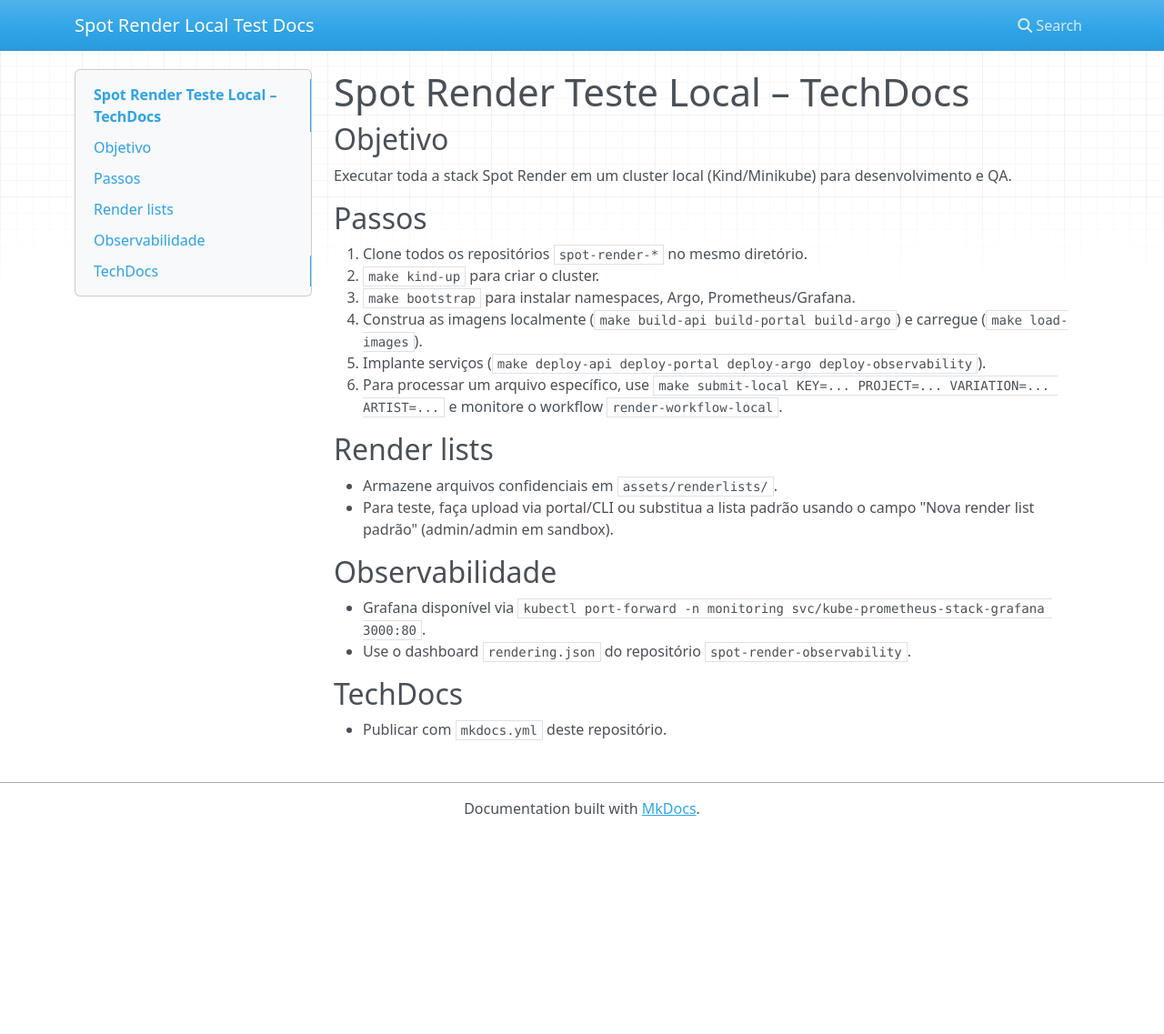
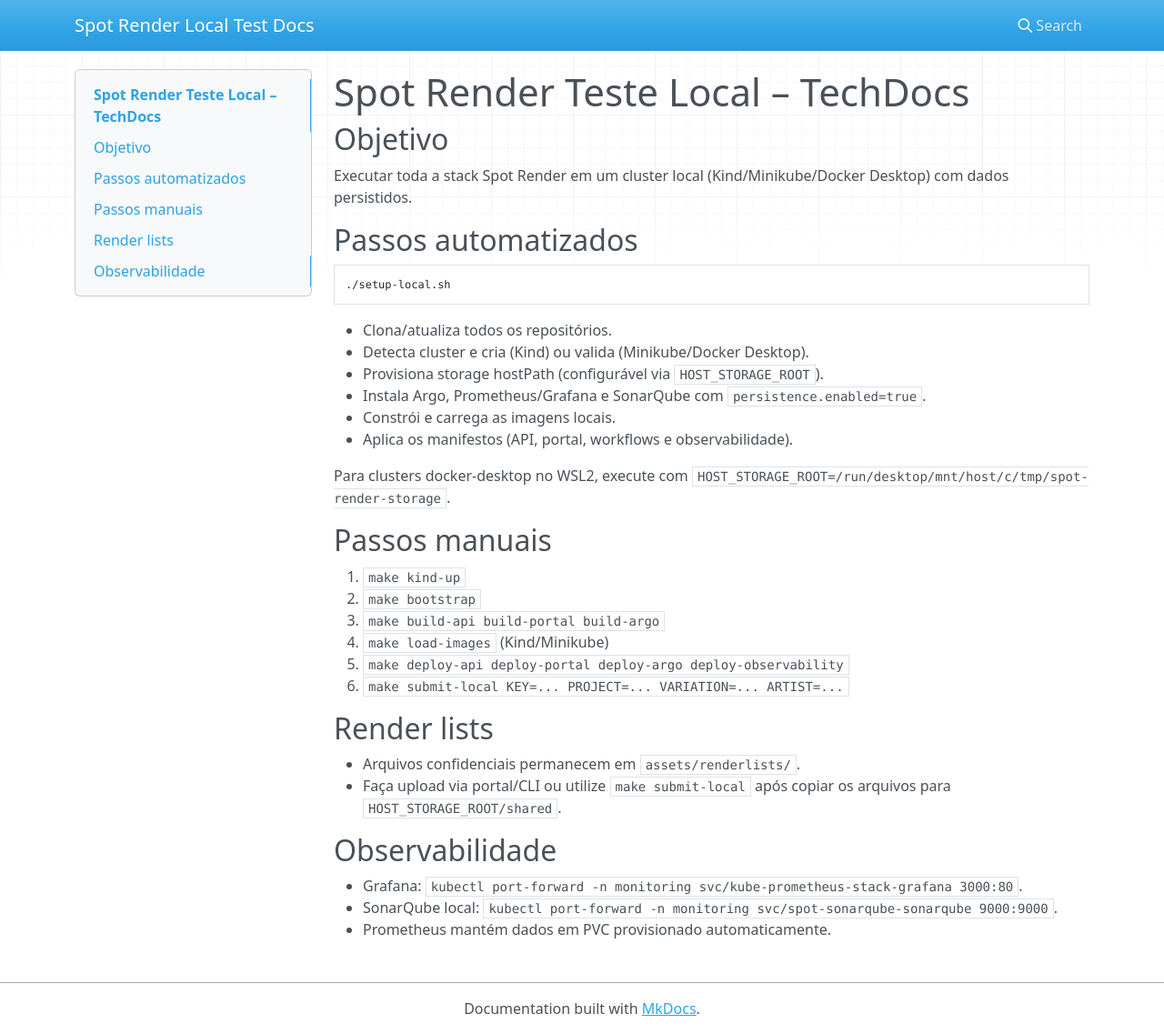
Before and after one commit to raafa001/spot-render-teste-local, an MkDocs documentation site: the page built from docs/index.md, in a window 1280 px wide and 1137 px high. Shown: the whole window at 91% size. Built offline with MkDocs 1.6.1, drawn with Linux system fonts in a browser that asks for light colours; nearby versions of some CDN libraries.

Commit message:
feat: add automated setup script and persistent storage

````diff
--- a/docs/index.md
+++ b/docs/index.md
@@ -1,23 +1,34 @@
 # Spot Render Teste Local – TechDocs
 
 ## Objetivo
-Executar toda a stack Spot Render em um cluster local (Kind/Minikube) para desenvolvimento e QA.
+Executar toda a stack Spot Render em um cluster local (Kind/Minikube/Docker Desktop) com dados persistidos.
 
-## Passos
-1. Clone todos os repositórios `spot-render-*` no mesmo diretório.
-2. `make kind-up` para criar o cluster.
-3. `make bootstrap` para instalar namespaces, Argo, Prometheus/Grafana.
-4. Construa as imagens localmente (`make build-api build-portal build-argo`) e carregue (`make load-images`).
-5. Implante serviços (`make deploy-api deploy-portal deploy-argo deploy-observability`).
-6. Para processar um arquivo específico, use `make submit-local KEY=... PROJECT=... VARIATION=... ARTIST=...` e monitore o workflow `render-workflow-local`.
+## Passos automatizados
+```
+./setup-local.sh
+```
+- Clona/atualiza todos os repositórios.
+- Detecta cluster e cria (Kind) ou valida (Minikube/Docker Desktop).
+- Provisiona storage hostPath (configurável via `HOST_STORAGE_ROOT`).
+- Instala Argo, Prometheus/Grafana e SonarQube com `persistence.enabled=true`.
+- Constrói e carrega as imagens locais.
+- Aplica os manifestos (API, portal, workflows e observabilidade).
+
+Para clusters docker-desktop no WSL2, execute com `HOST_STORAGE_ROOT=/run/desktop/mnt/host/c/tmp/spot-render-storage`.
+
+## Passos manuais
+1. `make kind-up`
+2. `make bootstrap`
+3. `make build-api build-portal build-argo`
+4. `make load-images` (Kind/Minikube)
+5. `make deploy-api deploy-portal deploy-argo deploy-observability`
+6. `make submit-local KEY=... PROJECT=... VARIATION=... ARTIST=...`
 
 ## Render lists
-- Armazene arquivos confidenciais em `assets/renderlists/`.
-- Para teste, faça upload via portal/CLI ou substitua a lista padrão usando o campo "Nova render list padrão" (admin/admin em sandbox).
+- Arquivos confidenciais permanecem em `assets/renderlists/`.
+- Faça upload via portal/CLI ou utilize `make submit-local` após copiar os arquivos para `HOST_STORAGE_ROOT/shared`.
 
 ## Observabilidade
-- Grafana disponível via `kubectl port-forward -n monitoring svc/kube-prometheus-stack-grafana 3000:80`.
-- Use o dashboard `rendering.json` do repositório `spot-render-observability`.
-
-## TechDocs
-- Publicar com `mkdocs.yml` deste repositório.
+- Grafana: `kubectl port-forward -n monitoring svc/kube-prometheus-stack-grafana 3000:80`.
+- SonarQube local: `kubectl port-forward -n monitoring svc/spot-sonarqube-sonarqube 9000:9000`.
+- Prometheus mantém dados em PVC provisionado automaticamente.
````
Also changed, not shown: README.md (+49 -56 lines), 5 other files.
